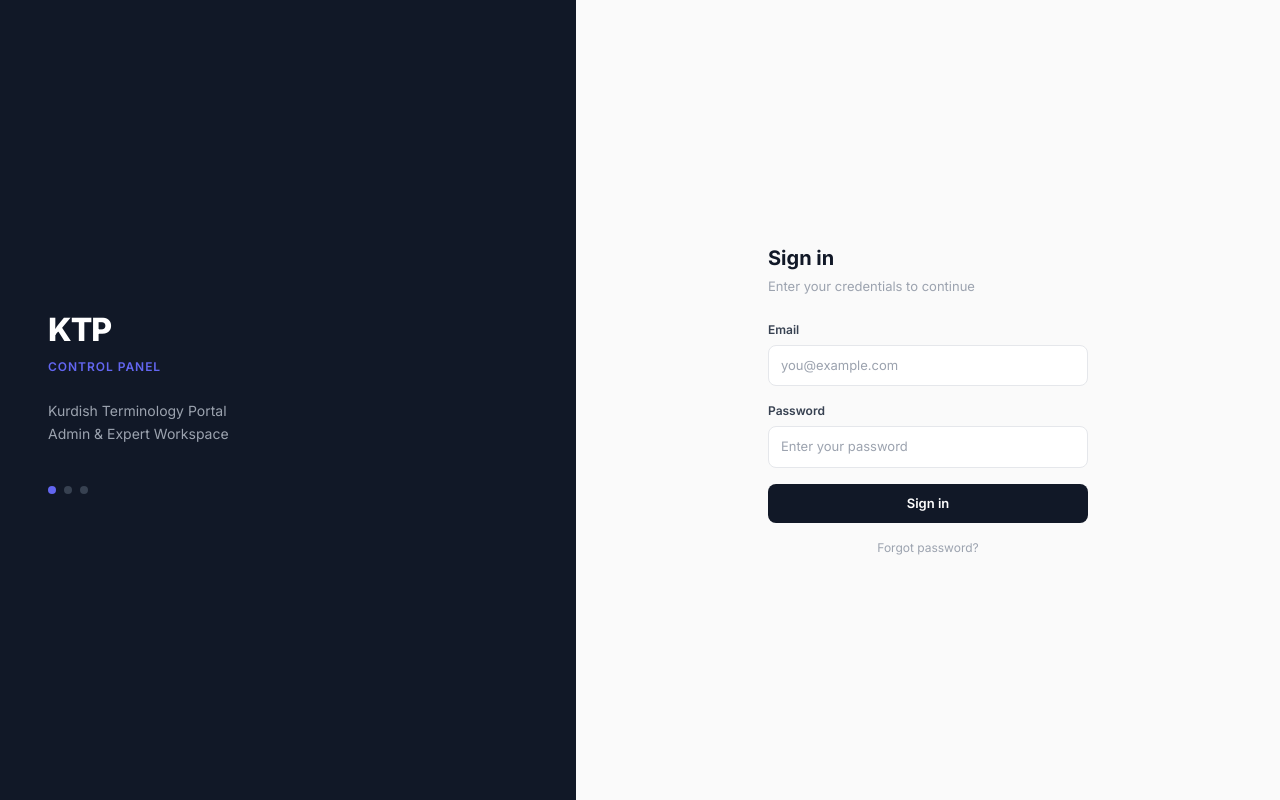
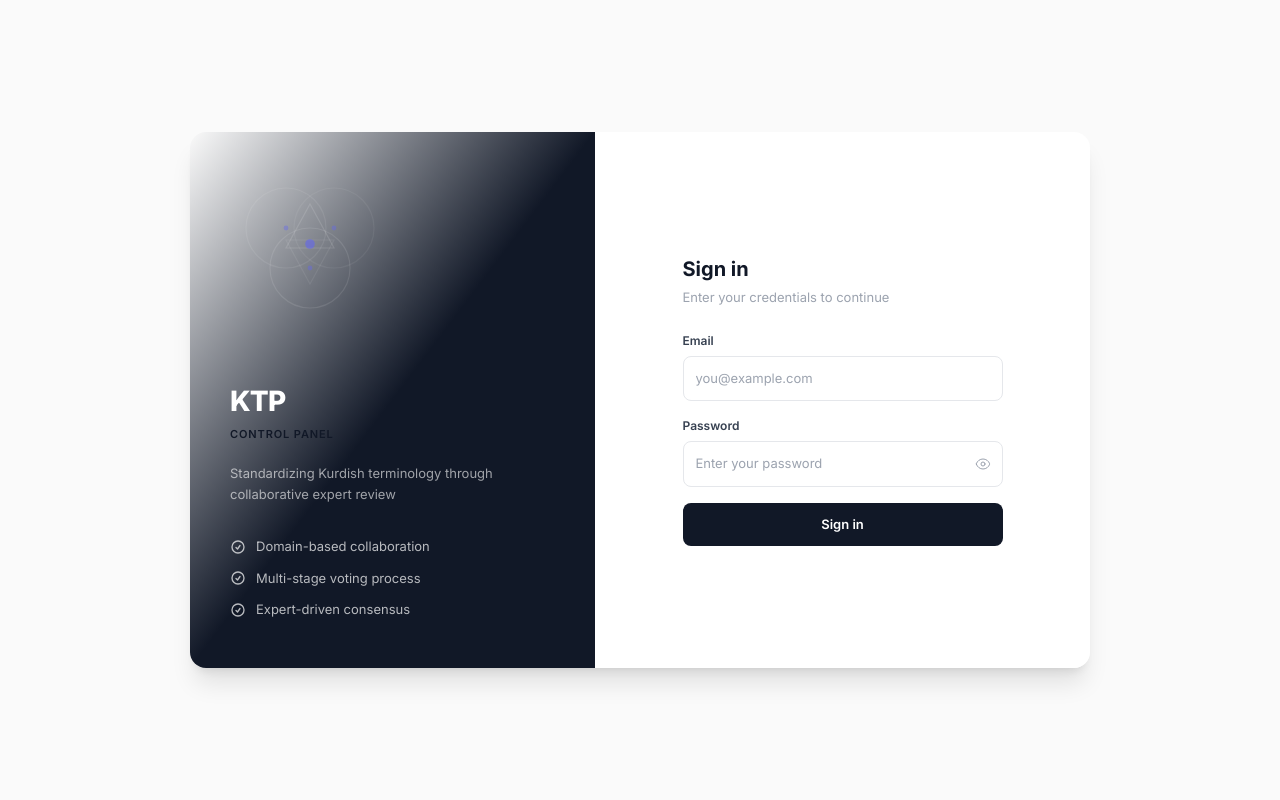
Before and after one commit to Danadev25L/Kurdish-terminology--frontend-controlpanel, a Next.js app: page /login in a window 1280 px wide. Built offline with nearby package versions, Linux system fonts and the light colour scheme; no server answers.

Commit message:
feat: enhance LoginPage with password visibility toggle and improved layout

```diff
--- a/app/login/page.tsx
+++ b/app/login/page.tsx
@@ -1,14 +1,16 @@
 "use client";
 
-import { useEffect, useState } from "react";
+import { useEffect, useRef, useState } from "react";
 import { useRouter } from "next/navigation";
 import { useAuth } from "@/lib/hooks/use-auth";
 
 export default function LoginPage() {
   const [email, setEmail] = useState("");
   const [password, setPassword] = useState("");
+  const [showPassword, setShowPassword] = useState(false);
   const [error, setError] = useState("");
   const [loading, setLoading] = useState(false);
+  const emailRef = useRef<HTMLInputElement>(null);
   const { login, isAuthenticated } = useAuth();
   const router = useRouter();
 
@@ -30,40 +32,72 @@ export default function LoginPage() {
       setError(
         err instanceof Error ? err.message : "Invalid email or password"
       );
+      emailRef.current?.focus();
     } finally {
       setLoading(false);
     }
   };
 
+  const inputClasses =
+    "w-full rounded-lg border border-border bg-surface-raised px-3 py-3 text-[13px] text-foreground placeholder:text-text-muted focus:border-primary-500 focus:outline-none focus:ring-1 focus:ring-primary-500";
+
   return (
-    <div className="flex min-h-screen">
-      {/* Dark brand panel — hidden on mobile */}
-      <div className="hidden w-[45%] flex-col justify-center bg-foreground px-12 md:flex">
-        <h1 className="text-[32px] font-extrabold tracking-[-0.03em] text-white">
+    <div className="flex min-h-screen items-center justify-center bg-surface p-4 md:p-8">
+      <div className="flex w-full max-w-[900px] overflow-hidden rounded-2xl shadow-xl">
+        {/* Brand panel — hidden on mobile */}
+        <div className="hidden w-[45%] flex-col justify-center bg-gradient-to-br from-primary-700 via-foreground to-foreground px-10 py-12 md:flex">
+          {/* Geometric illustration */}
+          <div className="relative mb-10 h-40 w-40" aria-hidden="true">
+            <svg viewBox="0 0 200 200" className="h-full w-full">
+              <circle cx="70" cy="60" r="50" fill="none" stroke="rgba(255,255,255,0.08)" strokeWidth="1.5" />
+              <circle cx="130" cy="60" r="50" fill="none" stroke="rgba(255,255,255,0.06)" strokeWidth="1.5" />
+              <circle cx="100" cy="110" r="50" fill="none" stroke="rgba(255,255,255,0.1)" strokeWidth="1.5" />
+              <polygon points="100,30 130,85 70,85" fill="none" stroke="rgba(255,255,255,0.12)" strokeWidth="1.5" />
+              <polygon points="100,130 130,75 70,75" fill="none" stroke="rgba(255,255,255,0.07)" strokeWidth="1.5" />
+              <circle cx="100" cy="80" r="6" fill="rgba(99,102,241,0.6)" />
+              <circle cx="70" cy="60" r="3" fill="rgba(99,102,241,0.4)" />
+              <circle cx="130" cy="60" r="3" fill="rgba(99,102,241,0.4)" />
+              <circle cx="100" cy="110" r="3" fill="rgba(99,102,241,0.4)" />
+            </svg>
+          </div>
+
+          <h1 className="text-[28px] font-extrabold tracking-[-0.03em] text-white">
             KTP
           </h1>
-        <p className="mt-1 text-[12px] font-semibold uppercase tracking-[0.08em] text-primary-500">
+          <p className="mt-1 text-[11px] font-semibold uppercase tracking-[0.08em] text-primary-400">
             Control Panel
           </p>
-        <p className="mt-6 text-[14px] leading-relaxed text-text-muted">
-          Kurdish Terminology Portal<br />
-          Admin &amp; Expert Workspace
+          <p className="mt-5 max-w-[280px] text-[13px] leading-relaxed text-white/60">
+            Standardizing Kurdish terminology through collaborative expert review
           </p>
-        <div className="mt-10 flex gap-2">
-          <div className="h-2 w-2 rounded-full bg-primary-500" />
-          <div className="h-2 w-2 rounded-full bg-text-secondary" />
-          <div className="h-2 w-2 rounded-full bg-text-secondary" />
-        </div>
+
+          <ul className="mt-8 space-y-3">
+            {[
+              "Domain-based collaboration",
+              "Multi-stage voting process",
+              "Expert-driven consensus",
+            ].map((feature) => (
+              <li key={feature} className="flex items-center gap-2.5 text-[13px] text-white/70">
+                <svg className="h-4 w-4 shrink-0 text-primary-400" fill="none" viewBox="0 0 24 24" strokeWidth={2} stroke="currentColor">
+                  <path strokeLinecap="round" strokeLinejoin="round" d="M9 12.75L11.25 15 15 9.75M21 12a9 9 0 11-18 0 9 9 0 0118 0z" />
+                </svg>
+                {feature}
+              </li>
+            ))}
+          </ul>
         </div>
 
         {/* Form panel */}
-      <div className="flex flex-1 items-center justify-center bg-background px-6 py-12">
+        <div className="flex flex-1 items-center justify-center bg-surface-raised px-8 py-12">
           <div className="w-full max-w-[320px]">
-          {/* Mobile-only logo */}
+            {/* Mobile-only branding */}
             <div className="mb-8 md:hidden">
               <h1 className="text-[24px] font-extrabold tracking-[-0.03em] text-foreground">
                 KTP<span className="ml-0.5 text-[12px] font-semibold text-primary-500 align-super">CP</span>
               </h1>
+              <p className="mt-2 text-[13px] leading-relaxed text-text-muted">
+                Standardizing Kurdish terminology through collaborative expert review
+              </p>
             </div>
 
             <h2 className="text-[20px] font-bold text-foreground">Sign in</h2>
@@ -73,52 +107,71 @@ export default function LoginPage() {
 
             <form onSubmit={handleSubmit} className="mt-6 space-y-4">
               <div>
-              <label className="mb-1.5 block text-[12px] font-semibold text-text-secondary">
+                <label htmlFor="login-email" className="mb-1.5 block text-[12px] font-semibold text-text-secondary">
                   Email
                 </label>
                 <input
+                  id="login-email"
+                  ref={emailRef}
                   type="email"
                   value={email}
                   onChange={(e) => setEmail(e.target.value)}
                   placeholder="you@example.com"
                   required
                   autoComplete="email"
-                className="w-full rounded-lg border border-border bg-surface-raised px-3 py-2.5 text-[13px] text-foreground placeholder:text-text-muted focus:border-primary-500 focus:outline-none focus:ring-1 focus:ring-primary-500"
+                  className={inputClasses}
                 />
               </div>
               <div>
-              <label className="mb-1.5 block text-[12px] font-semibold text-text-secondary">
+                <label htmlFor="login-password" className="mb-1.5 block text-[12px] font-semibold text-text-secondary">
                   Password
                 </label>
+                <div className="relative">
                   <input
-                type="password"
+                    id="login-password"
+                    type={showPassword ? "text" : "password"}
                     value={password}
                     onChange={(e) => setPassword(e.target.value)}
                     placeholder="Enter your password"
                     required
                     autoComplete="current-password"
-                className="w-full rounded-lg border border-border bg-surface-raised px-3 py-2.5 text-[13px] text-foreground placeholder:text-text-muted focus:border-primary-500 focus:outline-none focus:ring-1 focus:ring-primary-500"
+                    className={`${inputClasses} pe-10`}
                   />
+                  <button
+                    type="button"
+                    onClick={() => setShowPassword(!showPassword)}
+                    aria-label={showPassword ? "Hide password" : "Show password"}
+                    className="absolute end-3 top-1/2 -translate-y-1/2 text-text-muted hover:text-text-secondary"
+                  >
+                    {showPassword ? (
+                      <svg className="h-4 w-4" fill="none" viewBox="0 0 24 24" strokeWidth={1.5} stroke="currentColor">
+                        <path strokeLinecap="round" strokeLinejoin="round" d="M3.98 8.223A10.477 10.477 0 001.934 12C3.226 16.338 7.244 19.5 12 19.5c.993 0 1.953-.138 2.863-.395M6.228 6.228A10.45 10.45 0 0112 4.5c4.756 0 8.773 3.162 10.065 7.498a10.523 10.523 0 01-4.293 5.774M6.228 6.228L3 3m3.228 3.228l3.65 3.65m7.894 7.894L21 21m-3.228-3.228l-3.65-3.65m0 0a3 3 0 10-4.243-4.243m4.242 4.242L9.88 9.88" />
+                      </svg>
+                    ) : (
+                      <svg className="h-4 w-4" fill="none" viewBox="0 0 24 24" strokeWidth={1.5} stroke="currentColor">
+                        <path strokeLinecap="round" strokeLinejoin="round" d="M2.036 12.322a1.012 1.012 0 010-.639C3.423 7.51 7.36 4.5 12 4.5c4.638 0 8.573 3.007 9.963 7.178.07.207.07.431 0 .639C20.577 16.49 16.64 19.5 12 19.5c-4.638 0-8.573-3.007-9.963-7.178z" />
+                        <path strokeLinecap="round" strokeLinejoin="round" d="M15 12a3 3 0 11-6 0 3 3 0 016 0z" />
+                      </svg>
+                    )}
+                  </button>
+                </div>
               </div>
 
               {error && (
-              <p className="rounded-lg bg-danger-light px-3 py-2 text-[13px] text-danger">
+                <div role="alert" className="rounded-lg bg-danger-light px-3 py-2 text-[13px] text-danger">
                   {error}
-              </p>
+                </div>
               )}
 
               <button
                 type="submit"
                 disabled={loading}
-              className="w-full rounded-lg bg-foreground px-4 py-2.5 text-[13px] font-semibold text-white hover:bg-foreground/90 disabled:pointer-events-none disabled:opacity-50"
+                className="w-full rounded-lg bg-foreground px-4 py-3 text-[13px] font-semibold text-white hover:bg-foreground/90 disabled:pointer-events-none disabled:opacity-50"
               >
                 {loading ? "Signing in..." : "Sign in"}
               </button>
             </form>
-
-          <p className="mt-4 text-center text-[12px] text-text-muted">
-            Forgot password?
-          </p>
+          </div>
         </div>
       </div>
     </div>
```
Lines whose indentation alone changed are shown as unchanged.
